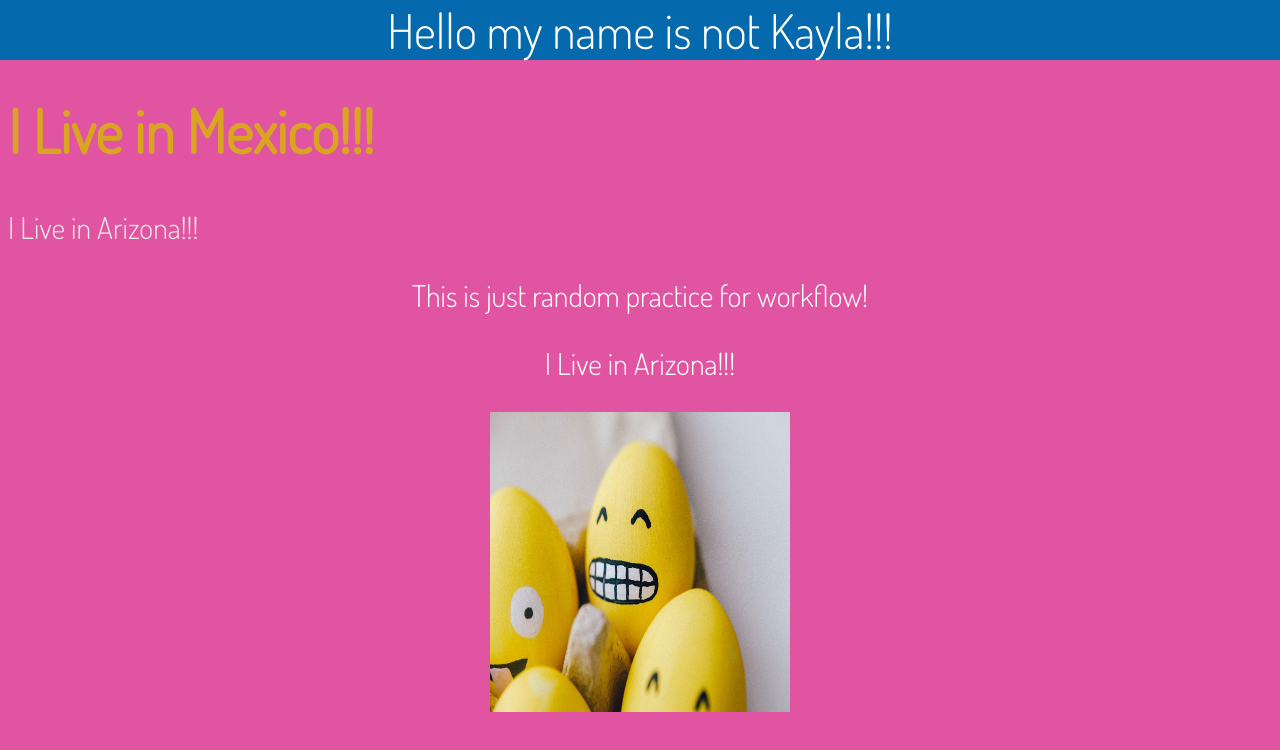
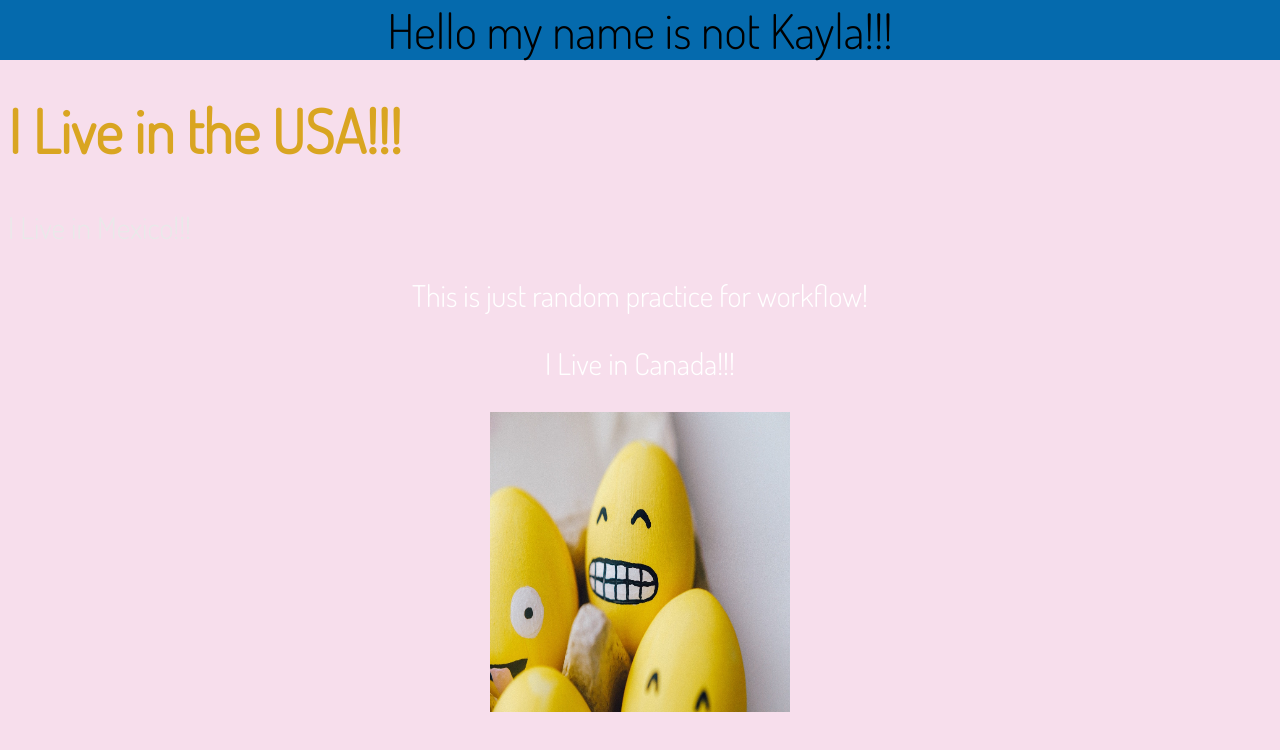
Before and after one commit to Kstrohfus/workflow-practice, a plain HTML site: page index.html in a window 1280 px wide. Drawn offline with Linux system fonts and the light colour scheme; a web font is replaced by a local one.

Commit message:
Changed styling and locations for final checks

```diff
--- a/css/style.css
+++ b/css/style.css
@@ -1,12 +1,12 @@
 body{
-    background-color: rgb(224, 84, 161);
+    background-color: rgb(247, 222, 236);
     font-family: 'Dosis', sans-serif;
     font-size: 30px;
 }
 
 header{
 background-color: rgb(5, 106, 173);
-color: #ffffff;
+color: #000000;
 font-size: 48px;
 font-family: 'Dosis',sans-serif;
 text-align: center;
--- a/index.html
+++ b/index.html
@@ -16,11 +16,11 @@
   </head>
   <body>
     <header>Hello my name is not Kayla!!!</header>
-    <h1>I Live in Mexico!!!</h1>
+    <h1>I Live in the USA!!!</h1>
     <div>
-      <p class="code">I Live in Arizona!!!</p>
+      <p class="code">I Live in Mexico!!!</p>
       <p class="random">This is just random practice for workflow!</p>
-      <p class="goodbye">I Live in Arizona!!!</p>
+      <p class="goodbye">I Live in Canada!!!</p>
       <img src="img/egg-photo.jpg" alt="egg" />
     </div>
   </body>
```
